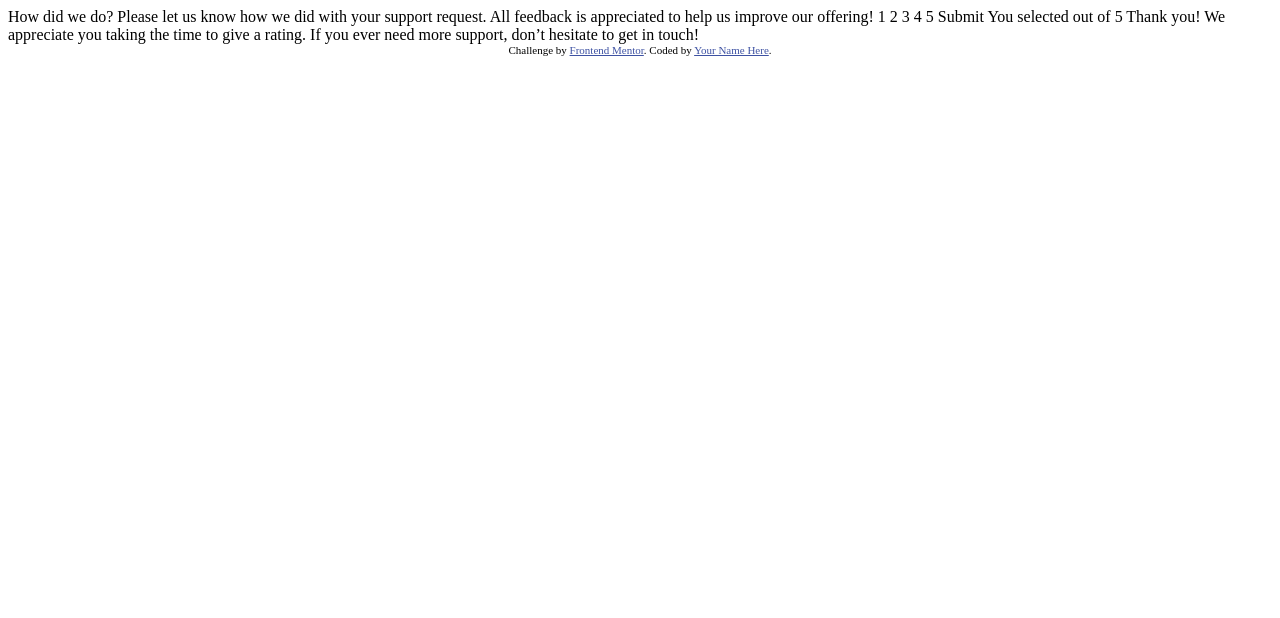
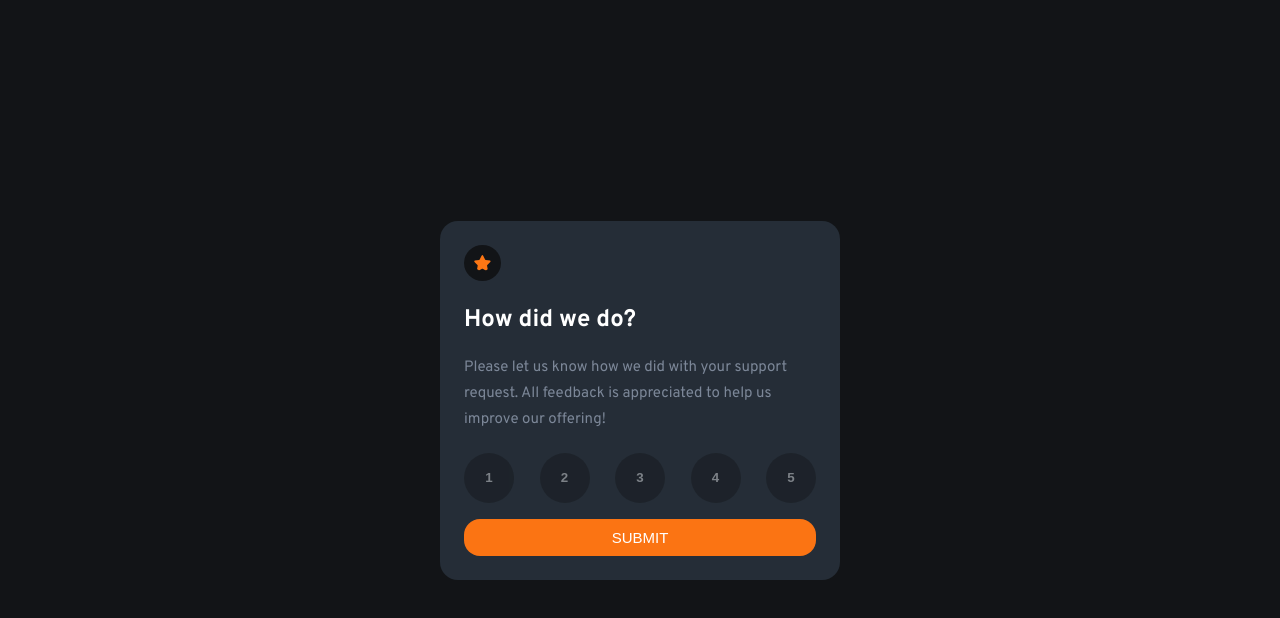
Before and after one commit to imadosan/interactive-rating-component, a plain HTML site: page index.html in a window 1280 px wide. Drawn offline with Linux system fonts and the light colour scheme.

Commit message:
added solution

```diff
--- a/index.html
+++ b/index.html
@@ -1,49 +1,55 @@
 <!DOCTYPE html>
 <html lang="en">
+
 <head>
   <meta charset="UTF-8">
-  <meta name="viewport" content="width=device-width, initial-scale=1.0"> <!-- displays site properly based on user's device -->
+  <meta name="viewport" content="width=device-width, initial-scale=1.0">
+  <!-- displays site properly based on user's device -->
 
   <link rel="icon" type="image/png" sizes="32x32" href="./images/favicon-32x32.png">
+  <link rel="preconnect" href="https://fonts.googleapis.com">
+  <link rel="preconnect" href="https://fonts.gstatic.com" crossorigin>
+  <link href="https://fonts.googleapis.com/css2?family=Overpass:wght@400;700&display=swap" rel="stylesheet">
+  <link rel="stylesheet" href="style.css">
 
   <title>Frontend Mentor | Interactive rating component</title>
 
-  <!-- Feel free to remove these styles or customise in your own stylesheet 👍 -->
-  <style>
-    .attribution { font-size: 11px; text-align: center; }
-    .attribution a { color: hsl(228, 45%, 44%); }
-  </style>
 </head>
+
 <body>
 
-  <!-- Rating state start -->
+  <main>
+    <div class="card card-before">
+      <img class="star" src="images/icon-star.svg" alt="">
 
-  How did we do?
+      <h1 class="primary-heading">How did we do?</h1>
+      <p class="description">Please let us know how we did with your support request. All feedback is appreciated
+        to help us improve our offering!</p>
 
-  Please let us know how we did with your support request. All feedback is appreciated
-  to help us improve our offering!
+      <div class="rating">
+        <button class="btn">1</button>
+        <button class="btn">2</button>
+        <button class="btn">3</button>
+        <button class="btn">4</button>
+        <button class="btn">5</button>
+      </div>
 
-  1 2 3 4 5
+      <button class="submit">Submit</button>
 
-  Submit
+    </div>
 
-  <!-- Rating state end -->
+    <div class="card card-after">
+      <img src="images/illustration-thank-you.svg" alt="">
+      <p class="selected-rating">You selected <span id="rating"></span> out of 5</p>
+      <h1 class="primary-heading card-after">Thank you!</h1>
+      <p class="description card-after">We appreciate you taking the time to give a rating. If you ever need more
+        support,
+        dont hesitate to get in touch!</p>
+    </div>
 
-  <!-- Thank you state start -->
+  </main>
 
-  You selected <!-- Add rating here --> out of 5
+  <script src="script.js"></script>
+</body>
 
-  Thank you!
-
-  We appreciate you taking the time to give a rating. If you ever need more support,
-  don’t hesitate to get in touch!
-
-  <!-- Thank you state end -->
-
-
-  <div class="attribution">
-    Challenge by <a href="https://www.frontendmentor.io?ref=challenge" target="_blank">Frontend Mentor</a>.
-    Coded by <a href="#">Your Name Here</a>.
-  </div>
-</body>
 </html>
--- /dev/null
+++ b/script.js
@@ -0,0 +1,20 @@
+'use strict';
+
+const submit = document.querySelector('.submit');
+const cardBefore = document.querySelector('.card-before');
+const cardAfter = document.querySelector('.card-after');
+const btns = document.querySelectorAll('.btn');
+const rating = document.querySelector('#rating');
+
+cardAfter.style.display = 'none';
+
+submit.addEventListener('click', () => {
+  cardBefore.style.display = 'none';
+  cardAfter.style.display = 'flex';
+});
+
+btns.forEach((btn) => {
+  btn.addEventListener('click', () => {
+    rating.innerHTML = btn.innerHTML;
+  });
+});
--- /dev/null
+++ b/style.css
@@ -0,0 +1,120 @@
+:root {
+  /* Primary */
+  --orange: hsl(25, 97%, 53%);
+
+  /* Neutral */
+  --light-grey: hsl(217, 12%, 63%);
+  --medium-grey: hsl(216, 12%, 54%);
+  --blue: hsl(213, 19%, 18%);
+  --dark-blue: hsl(216, 12%, 8%);
+}
+
+* {
+  margin: 0;
+  padding: 0;
+  box-sizing: border-box;
+}
+
+html {
+  font-size: 62.5%;
+}
+
+body {
+  font-family: 'Overpass', sans-serif;
+  background-color: var(--dark-blue);
+}
+
+main {
+  min-height: 100vh;
+  display: flex;
+  align-items: center;
+  justify-content: center;
+}
+
+.card {
+  width: 40rem;
+  background-color: var(--blue);
+  padding: 2.4rem;
+  border-radius: 1.8rem;
+}
+
+.card-after {
+  display: flex;
+  flex-direction: column;
+  align-items: center;
+  text-align: center;
+}
+
+.selected-rating {
+  font-size: 1.5rem;
+  color: var(--orange);
+  background-color: rgba(18, 20, 23, 0.4);
+  padding: 1rem 2rem;
+  border-radius: 2rem;
+}
+
+.star {
+  background-color: var(--dark-blue);
+  padding: 1rem;
+  border-radius: 50%;
+}
+
+.primary-heading {
+  color: #fff;
+  font-size: 2.4rem;
+  font-weight: 700;
+  margin: 2rem 0;
+}
+
+.description {
+  color: var(--medium-grey);
+  font-size: 1.5rem;
+  font-weight: 400;
+  line-height: 2.6rem;
+  margin-bottom: 2rem;
+}
+
+.rating {
+  display: flex;
+  justify-content: space-between;
+}
+
+.rating button {
+  background-color: var(--dark-blue);
+  opacity: 40%;
+  color: #fff;
+  border: none;
+  height: 5rem;
+  width: 5rem;
+  border-radius: 50%;
+  font-weight: 700;
+  margin-bottom: 1.6rem;
+  cursor: pointer;
+}
+
+.rating button:active,
+.rating button:hover,
+.rating button:focus {
+  background-color: var(--orange);
+  color: #fff;
+  opacity: 100%;
+}
+
+.submit {
+  width: 100%;
+  padding: 1rem 2rem;
+  font-size: 1.5rem;
+  text-transform: uppercase;
+  background-color: var(--orange);
+  color: #fff;
+  border: none;
+  border-radius: 1.6rem;
+  cursor: pointer;
+  transition: all 0.25s ease-in;
+}
+
+.submit:active,
+.submit:hover {
+  background-color: #fff;
+  color: var(--orange);
+}
```
